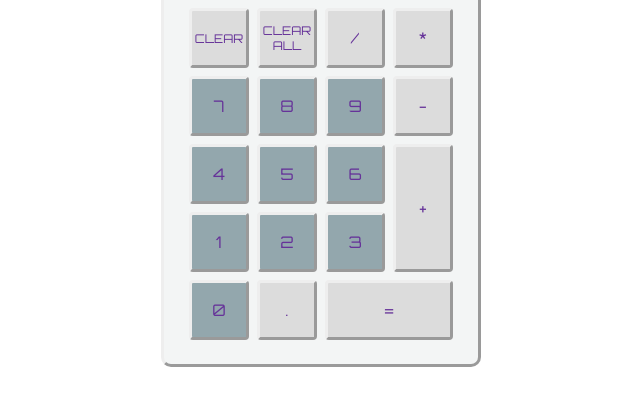
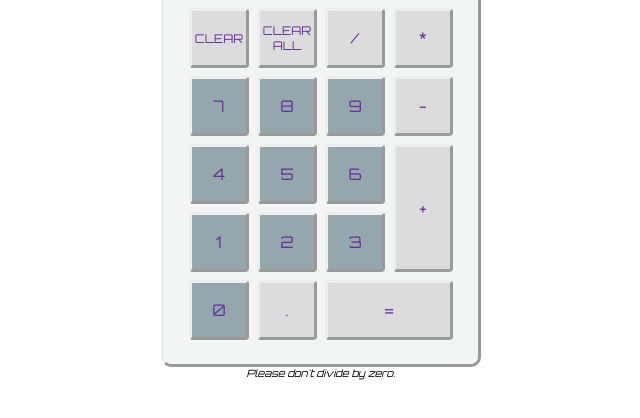
Before and after one commit to davethomson2000/calculator, a plain HTML site: page index.html in a window 1280 px wide. Shown: the part 234-652 px from the top of the page, without its empty margins (319-959 px from the left). Drawn offline with Linux system fonts and the light colour scheme.

Commit message:
update style and flex

```diff
--- a/index.html
+++ b/index.html
@@ -12,7 +12,8 @@
 <body>
     <div id="container">
         <h1>CAL<span hidden class="title-middle error">...</span>CU<span hidden
-                class="title-middle error">...</span>LATE<span hidden class="title-end error">EE</span></h1>
+                class="title-middle error">...</span>LATE<span hidden class="title-end error">EE</span>
+            </h1>
         <div id="calculator">
             <div id="display">
                 <div id="display-memory">memory here</div>
@@ -65,6 +66,8 @@
 
             </div>
         </div>
+        <div id="warning"><em>Please don't divide by zero.</em></div>
+    </div>
 </body>
 
 </html>
--- a/style.css
+++ b/style.css
@@ -1,21 +1,35 @@
 body {
     font-family: "Orbitron", sans-serif;
     font-optical-sizing: auto;
+    display: flex;
+    flex-direction: column;
+    justify-content: stretch;
+    height: 100vh;
 }
 
 h1 {
     font-family: "Orbitron", system-ui, -apple-system, BlinkMacSystemFont, 'Segoe UI', Roboto, Oxygen, Ubuntu, Cantarell, 'Open Sans', 'Helvetica Neue', sans-serif;
 }
 
-#numpad, #container, #right, #left, #calculator {
+#numpad, #right, #left, #calculator {
     display: flex;
     flex-direction: column;
     justify-content: center;
     align-items: center;
     box-sizing: border-box;
+    flex-basis: 0   0   auto;
 }
 
- #top, #bottom {
+#container {
+    display: flex;
+    flex-direction: column;
+    justify-content: space-between;
+    align-items: center;
+    box-sizing: border-box;
+}
+
+
+#top, #bottom {
     display: flex;
     flex-direction: row;
     justify-content: center;
@@ -96,3 +110,11 @@ h1 {
 #display-memory {
     font-size: 12px;
 }
+
+#warning {
+    font-size: 10px;
+    flex-basis: 0 0 auto;
+    justify-self: flex-end;
+    margin-top: auto;
+    height: 10px;
+}
```
